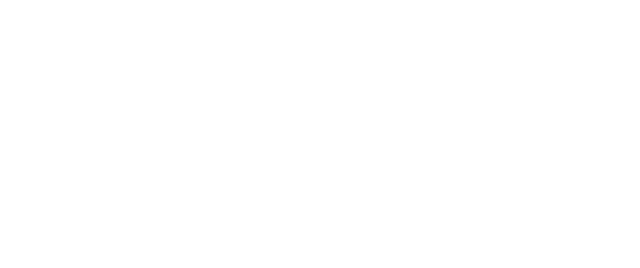
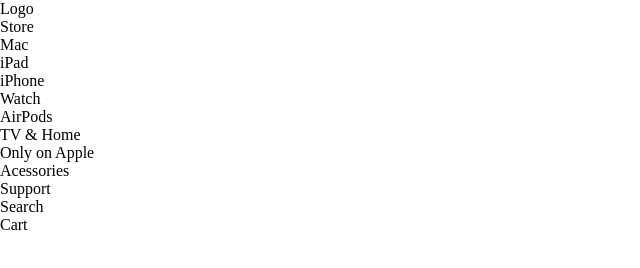
Before and after one commit to Gustavo988/project-apple, a plain HTML site: page index.html in a window 1280 px wide. Shown: the whole page, without its empty margins (0-640 px from the left). Drawn offline with Linux system fonts and the light colour scheme.

Commit message:
first commit

```diff
--- a/index.html
+++ b/index.html
@@ -4,8 +4,28 @@
     <meta charset="UTF-8">
     <meta name="viewport" content="width=device-width, initial-scale=1.0">
     <title>Apple</title>
+    <link rel="stylesheet" href="styles/reset.css"/>
+    <link rel="stylesheet" href="styles/global.css"/>
 </head>
 <body>
-
+    <header>
+        <nav>
+            <ul>
+                <li>Logo</li>
+                <li>Store</li>
+                <li>Mac</li>
+                <li>iPad</li>
+                <li>iPhone</li>
+                <li>Watch</li>
+                <li>AirPods</li>
+                <li>TV & Home</li>
+                <li>Only on Apple</li>
+                <li>Acessories</li>
+                <li>Support</li>
+                <li>Search</li>
+                <li>Cart</li>
+            </ul>
+        </nav>
+    </header>
 </body>
 </html>
--- a/styles/reset.css
+++ b/styles/reset.css
@@ -1,3 +1,5 @@
 *{
-
+    margin:0;
+    padding: 0;
+    box-sizing: border-box;
 }
```
